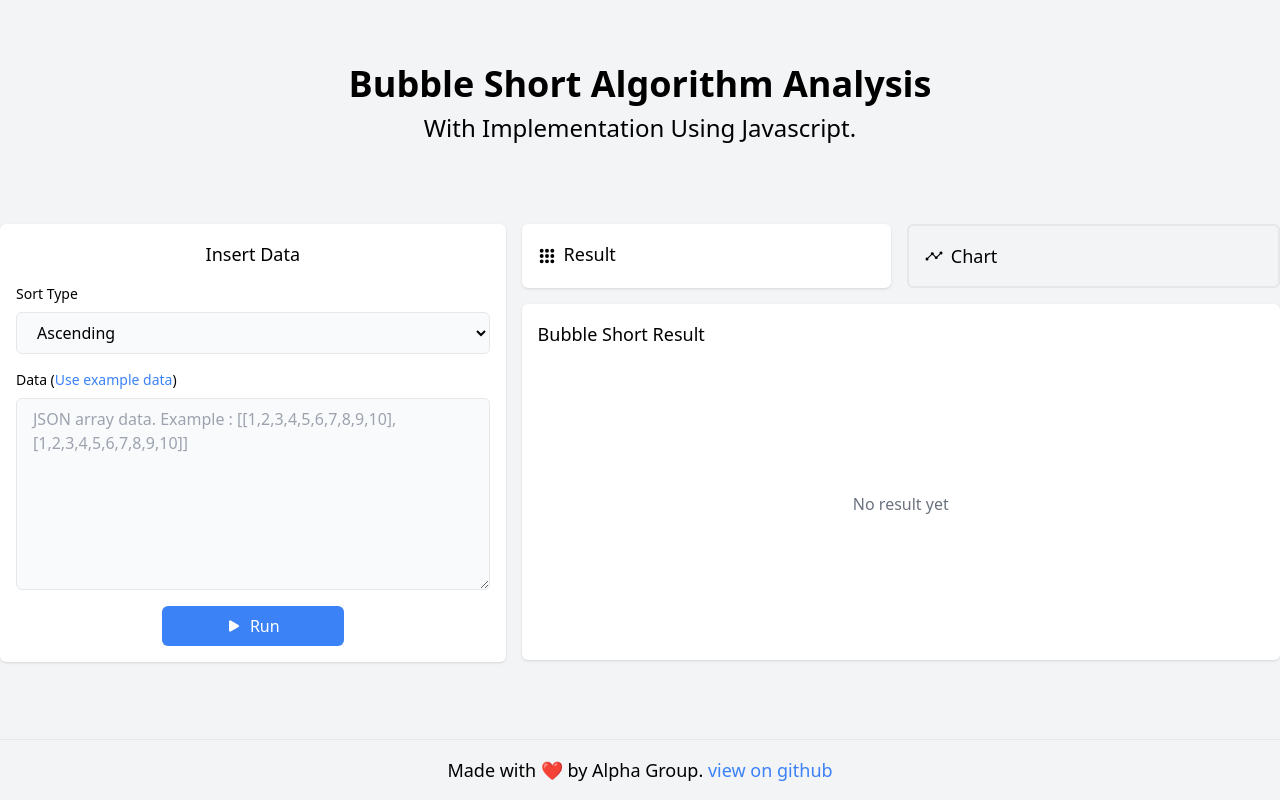
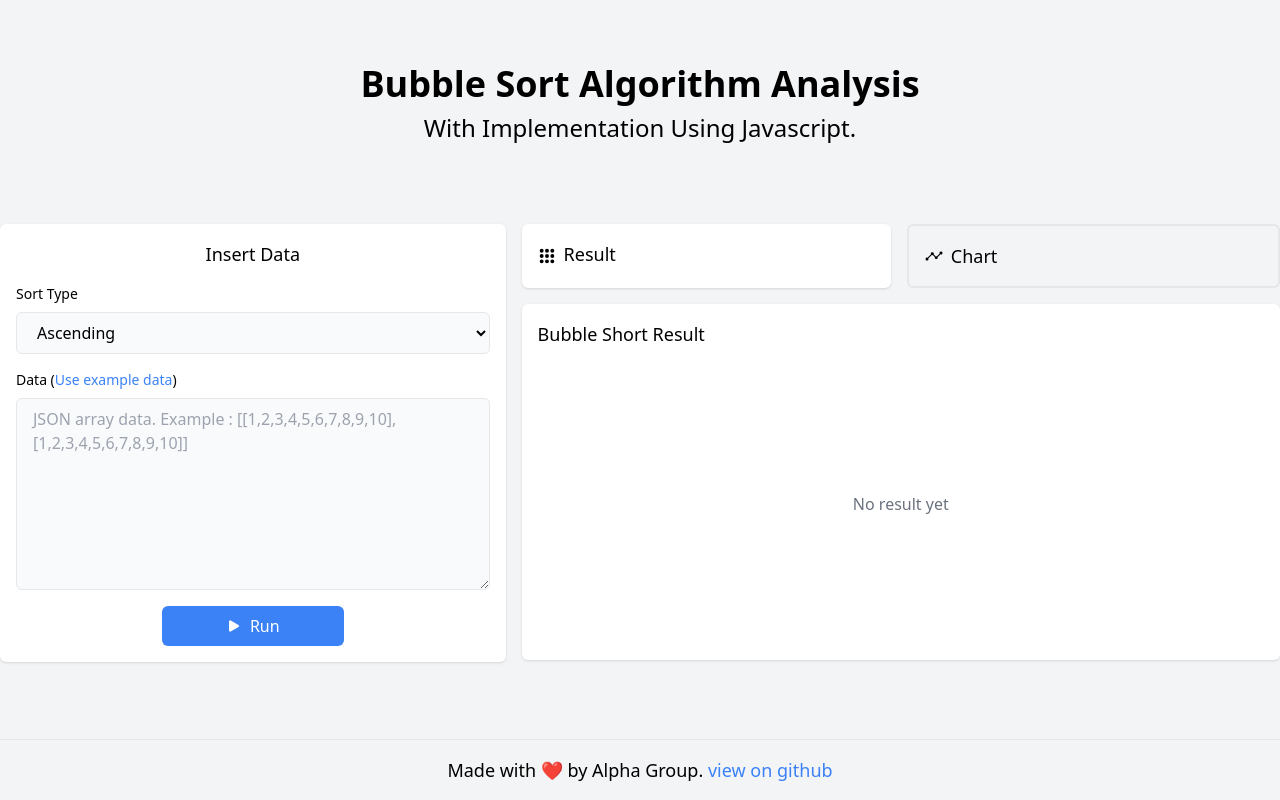
Before and after one commit to cxssbit/NextJS-Bubble-Short, a Next.js app: page / in a window 1280 px wide. Built offline with nearby package versions, Linux system fonts and the light colour scheme.

Commit message:
Fix Typo

```diff
--- a/app/page.tsx
+++ b/app/page.tsx
@@ -88,7 +88,7 @@
   return (
     <div className="container mx-auto flex-grow mb-4">
       <div className="flex flex-col space-y-2 text-center py-8 lg:py-16">
-        <h1 className="text-4xl font-bold">Bubble Short Algorithm Analysis</h1>
+        <h1 className="text-4xl font-bold">Bubble Sort Algorithm Analysis</h1>
         <h3 className="text-2xl">With Implementation Using Javascript.</h3>
       </div>
       <div className="flex flex-col lg:flex-row mt-4 space-y-4 lg:space-y-0 lg:space-x-4">
```
